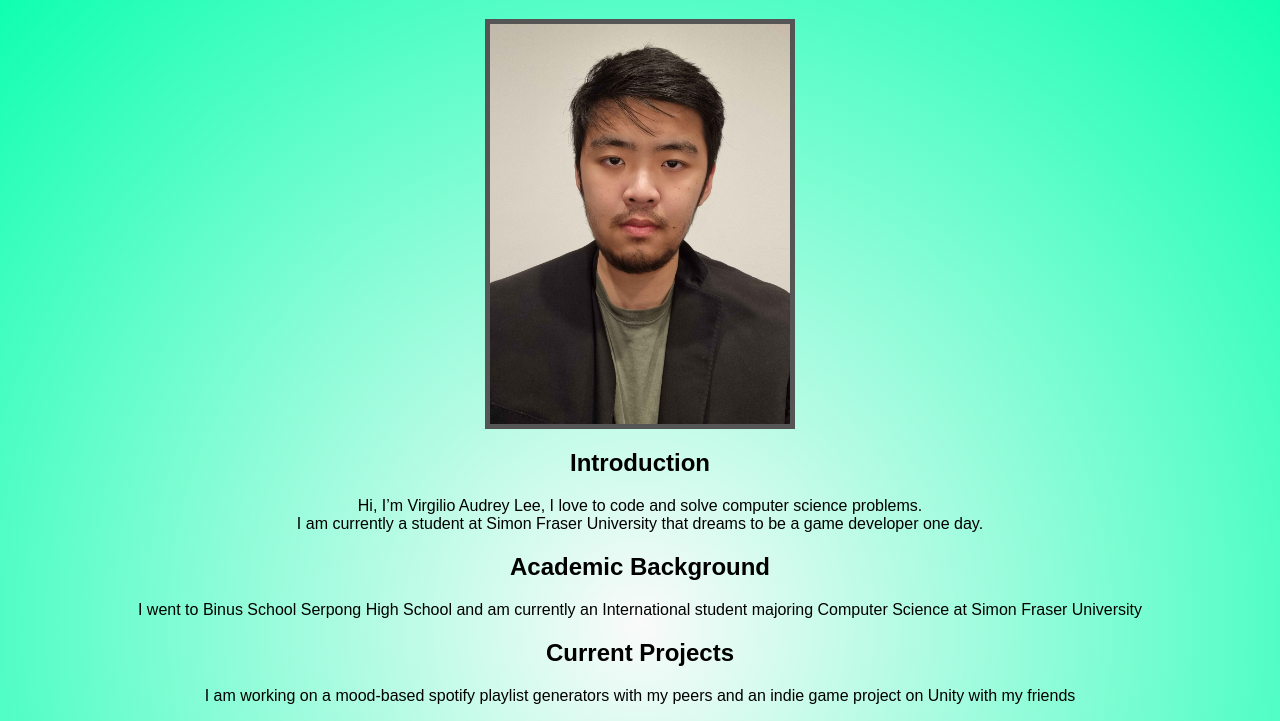
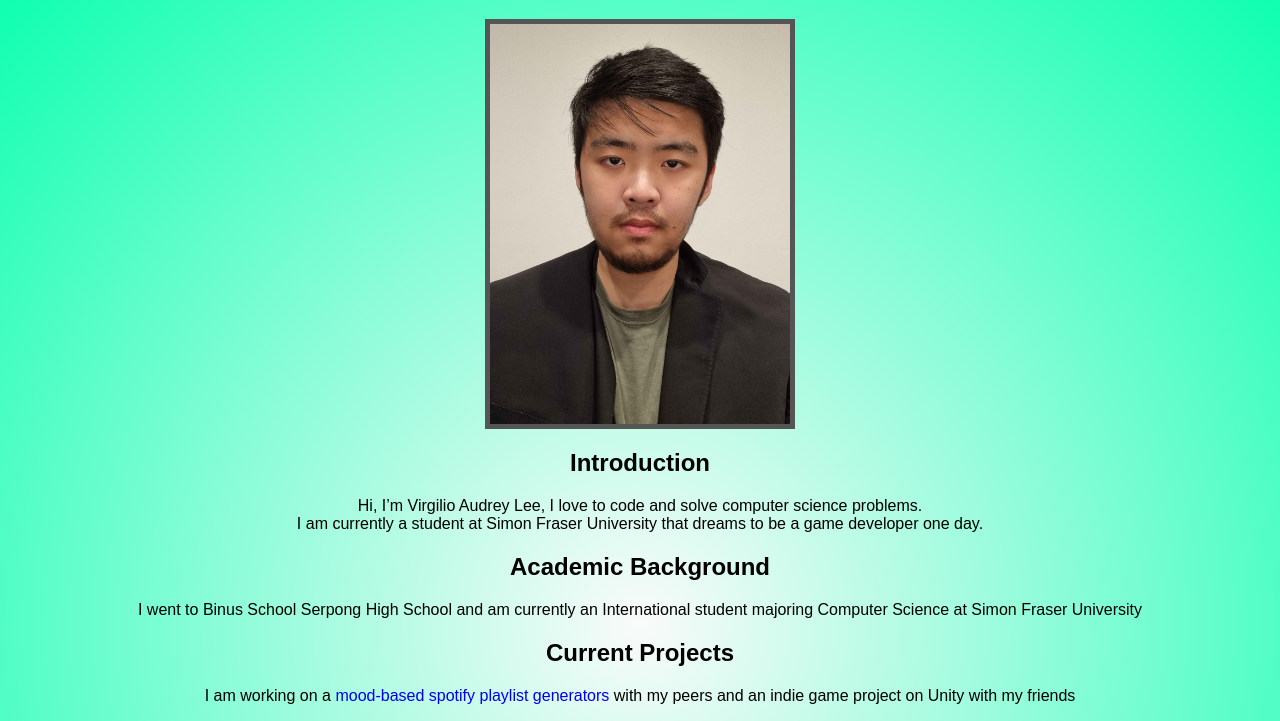
Before and after one commit to CraxAF/CraxAF.github.io, a plain HTML site: page index.html in a window 1280 px wide. Shown: the part 79-800 px from the top of the page. Drawn offline with Linux system fonts and the light colour scheme.

Commit message:
added hyperlink and change color 'on hover' function for the spotify project

```diff
--- a/index.html
+++ b/index.html
@@ -28,7 +28,7 @@
 
     <section class="section">
         <h2>Current Projects</h2>
-        <p>I am working on a mood-based spotify playlist generators with my peers and an indie game project on Unity with my friends</p>
+        <p>I am working on a <a href="https://github.com/CMPT-276-FALL-2024/project-04-winds" target="_blank">mood-based spotify playlist generators</a> with my peers and an indie game project on Unity with my friends</p>
     </section>
 
     <section class="section">
--- a/styles.css
+++ b/styles.css
@@ -4,6 +4,10 @@ body {
     background: radial-gradient(circle, rgba(250,250,250,1) 0%, rgba(0,255,171,1) 100%);
     font-family: Arial, Helvetica, sans-serif;
     text-align: center;
+}
+
+a:hover {
+    color: #0f0031;
 }
 
 img {
```
